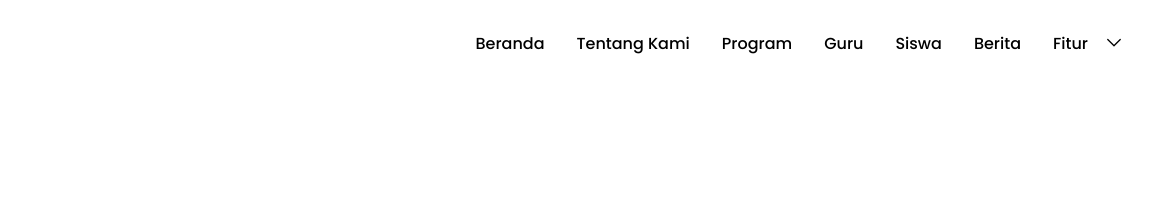
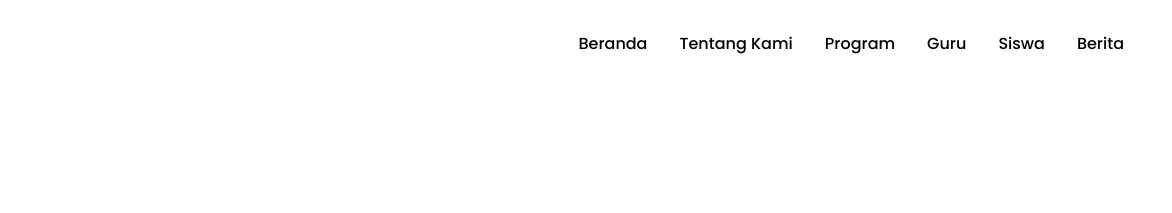
Before and after one commit to azmnzkki/school-website, a website: page index.html in a window 1280 px wide. Shown: the top 213 px of the page, 108-1280 px from the left. Drawn offline with Linux system fonts and the light colour scheme.

Commit message:
update tiga

```diff
--- a/index.html
+++ b/index.html
@@ -33,12 +33,12 @@
             <li><a href="" class="font-medium hover:text-sky-600 transition-all duration-300 ease-in-out">Siswa</a></li>
             <li><a href="" class="font-medium hover:text-sky-600 transition-all duration-300 ease-in-out">Berita</a></li>
           </ul>
-          <div class="features flex gap-4 w-fit hover:fill-sky-600 hover:text-sky-600 cursor-pointer font-medium">
+          <!-- <div class="features flex gap-4 w-fit hover:fill-sky-600 hover:text-sky-600 cursor-pointer font-medium">
             Fitur
             <svg xmlns="http://www.w3.org/2000/svg" viewBox="0 0 256 256" class="w-5 h-5">
               <path d="M213.66,101.66l-80,80a8,8,0,0,1-11.32,0l-80-80A8,8,0,0,1,53.66,90.34L128,164.69l74.34-74.35a8,8,0,0,1,11.32,11.32Z"></path>
             </svg>
-          </div>
+          </div> -->
         </div>
 
         <div class="buttton hidden">
```
